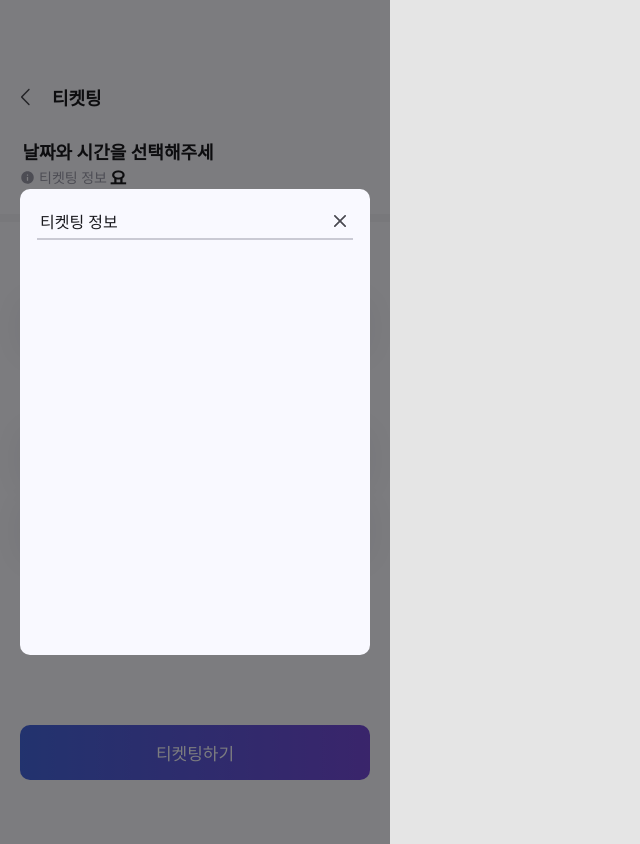
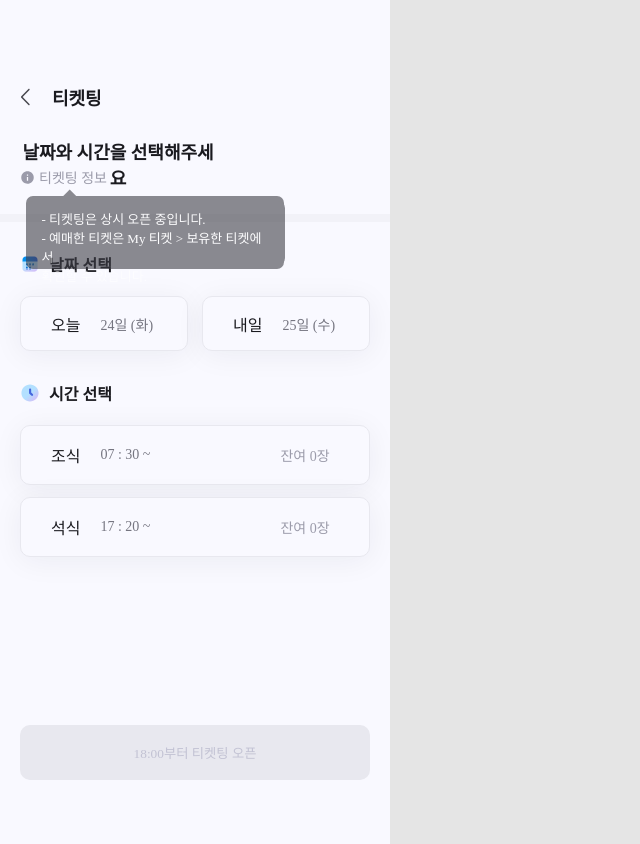
Before and after one commit to JS-Study-Club/2026-Lunchpass, a React (Vite) app: page / in a window 1280 px wide. Both pictures are taken after a click on the button "티켓팅 정보". Shown: the whole page, without its empty margins (0-640 px from the left). Built offline with nearby package versions, Linux system fonts and the light colour scheme; a web font is replaced by a local one.

Commit message:
'Tooltip'

```diff
--- a/package.json
+++ b/package.json
@@ -11,7 +11,8 @@
   },
   "dependencies": {
     "react": "^19.2.0",
-    "react-dom": "^19.2.0"
+    "react-dom": "^19.2.0",
+    "react-tooltip": "^5.30.0"
   },
   "devDependencies": {
     "@eslint/js": "^9.39.1",
--- a/src/ticket/components/Ticketing.jsx
+++ b/src/ticket/components/Ticketing.jsx
@@ -1,14 +1,14 @@
 import { useEffect, useState } from 'react';
 import backButton from '../../assets/back-icon.svg';
-import notification_icon from '../../assets/notification-icon.svg';
 import date_icon from '../../assets/date-icon.svg';
 import time_icon from '../../assets/time-icon.svg';
 
 import './Ticketing.css';
-import InfoModal from './InfoModal.jsx';
+// import InfoModal from './InfoModal.jsx';
 import FailPopup from './SoldOutPopup.jsx';
+import Tooltip from '../hooks/TicketTip.jsx';
 
-function Header({ setInfo }) {
+function Header() {
   return (
     <header>
       <div className="back_ticketing">
@@ -19,12 +19,7 @@ function Header({ setInfo }) {
       </div>
 
       <span className="question">날짜와 시간을 선택해주세요</span>
-
-      <button onClick={() => setInfo(true)} className="info-button">
-        <img src={notification_icon} alt="" />
-        <span className="white-text">티켓팅 정보</span>
-      </button>
-
+      <Tooltip />
       <div className="divider"></div>
     </header>
   );
@@ -39,8 +34,7 @@ function Main({ pick_Btn, setPick_Btn, BFTicket, DinTicket }) {
 
   const K_Day = ['일', '월', '화', '수', '목', '금', '토'];
   const [day, setDay] = useState(date.getDate());
-  const [week, setWeek] = useState(date.getDay() + 5);
-  const [hour, SetHour] = useState(date.getHours());
+  const [week, setWeek] = useState(date.getDay());
 
   function eventdisable(plus) {
     // 오늘 week, 내일 week+1 에서 +1을 위해 plus 인수 받기
@@ -164,6 +158,9 @@ function Foot({ setPopUp, pick_Btn, BFTicket, DinTicket }) {
   // 경우의 수는 오늘 조식(1), 오늘 석식(2), 내일 조식(3), 내일 석식(4) 총 4개
   const [pick, setPick] = useState(0);
 
+  // 18시 이후 오픈
+  const [hour, SetHour] = useState(new Date().getHours());
+
   function pickTicket() {
     if (pick_Btn[0] && pick_Btn[2]) {
       setPick(1); //오늘 조식
@@ -176,19 +173,26 @@ function Foot({ setPopUp, pick_Btn, BFTicket, DinTicket }) {
   return (
     <footer>
       <button
-        onClick={() => {
-          setPopUp(true);
-          console.log(pick_Btn);
-        }}
+        className={hour >= 18 ? '' : 'disableTicket'}
+        onClick={
+          hour >= 18
+            ? () => {
+                setPopUp(true);
+                console.log(pick_Btn);
+              }
+            : null
+        }
       >
-        <span className="FTitle">티켓팅하기</span>
+        <span className={hour >= 18 ? 'FTitle' : 'disable_text'}>
+          {hour >= 18 ? '티켓팅 하기' : '18:00부터 티켓팅 오픈'}
+        </span>
       </button>
     </footer>
   );
 }
 function Ticketing() {
   //티켓팅 정보창 띄우기 요ㅇ
-  const [info, setInfo] = useState(false);
+  // const [info, setInfo] = useState(false);
 
   //소진 팝업창
   const [popUp, setPopUp] = useState(false);
@@ -197,13 +201,13 @@ function Ticketing() {
   const [pick_Btn, setPick_Btn] = useState([false, false, false, false]);
 
   //DB에서 조식, 석식 티켓 수량 받아와서 state로 저장
-  const [BFTicket, setBFTicket] = useState(1);
+  const [BFTicket, setBFTicket] = useState(0);
   const [DinTicket, setDinTicket] = useState(0);
   return (
     <div id="ticketing">
-      {info ? <InfoModal setInfo={setInfo} /> : null}
+      {/* {info ? <InfoModal setInfo={setInfo} /> : null} */}
       {popUp ? <FailPopup setPopUp={setPopUp} /> : null}
-      <Header setInfo={setInfo} />
+      <Header />
       <Main
         pick_Btn={pick_Btn}
         setPick_Btn={setPick_Btn}
--- /dev/null
+++ b/src/ticket/hooks/TicketTip.css
@@ -0,0 +1,30 @@
+.tooltip {
+  padding: 0 !important;
+  width: 258px !important;
+  height: 73px !important;
+
+  border-radius: 7px !important;
+  opacity: 0.6 !important;
+  background: #3f3f46 !important;
+
+  top: 196px !important;
+  left: 26px !important;
+  z-index: 2;
+
+  display: flex;
+  align-items: center;
+  justify-content: center;
+}
+.tooltip .react-tooltip-arrow {
+  width: 18px !important;
+  height: 20px !important;
+  left: 34px !important;
+}
+.tooltip-text {
+  width: 227px;
+  height: 48px;
+  color: #fff;
+  font-size: 13px;
+  font-style: normal;
+  line-height: normal;
+}
--- /dev/null
+++ b/src/ticket/hooks/TicketTip.jsx
@@ -0,0 +1,33 @@
+import { Tooltip } from 'react-tooltip';
+import notification_icon from '../../assets/notification-icon.svg';
+
+import './TicketTip.css';
+
+function TicketTip() {
+  return (
+    <>
+      <a data-tooltip-id="ticket-tooltip" data-tooltip-place="top">
+        <button className="info-button">
+          <img src={notification_icon} alt="" />
+          <span
+            style={{
+              color: '#9b9baa',
+              fontSize: '14px',
+              fontWeight: '400',
+            }}
+          >
+            티켓팅 정보
+          </span>
+        </button>
+      </a>
+      <Tooltip id="ticket-tooltip" className="tooltip">
+        <div className="tooltip-text">
+          <div>- 티켓팅은 상시 오픈 중입니다.</div>
+          <div>{'- 예매한 티켓은 My 티켓 > 보유한 티켓에서'}</div>
+          <div>확인할 수 있습니다.</div>
+        </div>
+      </Tooltip>
+    </>
+  );
+}
+export default TicketTip;
```
Also changed, not shown: 1 other file (tests, documents, lock files or other folders).
